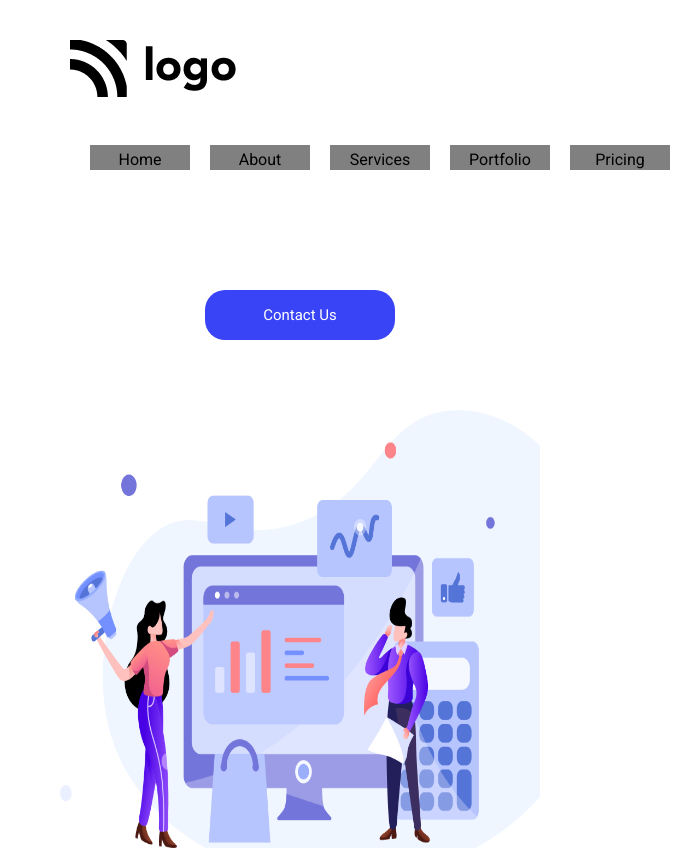
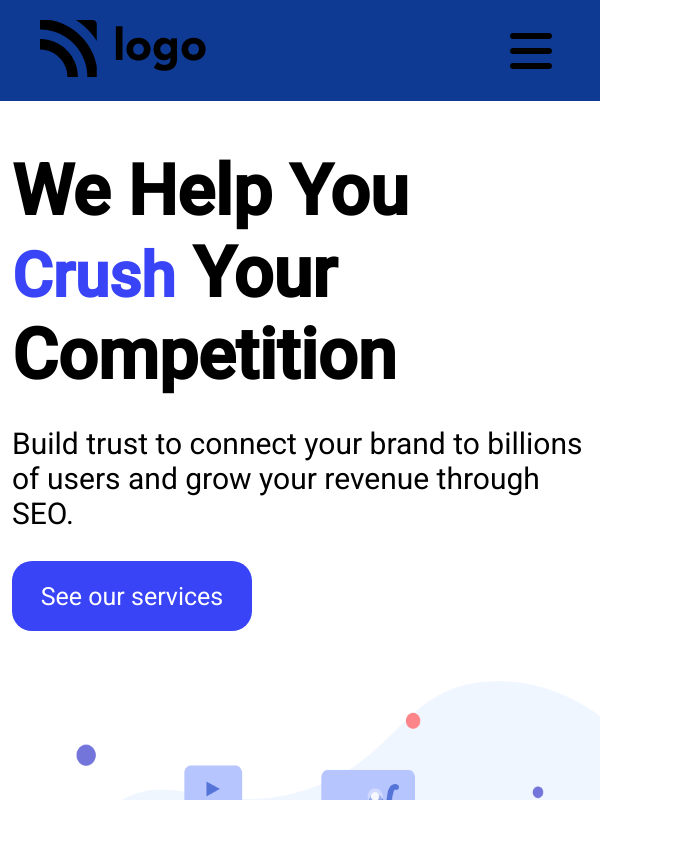
Before and after one commit to amarjeetk123/Fourth-project, a website: page index.html in a window 600 px wide. Shown: the top 848 px of the page, 680 px wide, since content can reach past the window. After the commit the page ends 800 px from the top, so only its background shows below. Drawn offline with Linux system fonts and the light colour scheme.

Commit message:
making responsive website by the help of media query

```diff
--- a/index.html
+++ b/index.html
@@ -13,6 +13,7 @@
       href="https://fonts.googleapis.com/css2?family=Poppins:wght@200;300;400;500;600;700;800&display=swap"
       rel="stylesheet"
     />
+    <script src="https://kit.fontawesome.com/694a00980e.js" crossorigin="anonymous"></script>
     <title>Document</title>
   </head>
   <body>
@@ -22,7 +23,11 @@
           <div>
             <img src="./assets/Logo.png" alt="brand-logo" />
           </div>
-          <div class="grow-list">
+          <input type="checkbox" name="" id="check" style="display:none ;" >
+          <label for="check" class="three-line">
+            <i class="fas fa-bars fa-3x"></i>
+          </label>
+
             <ul class="list">
               <li class="list-item">Home</li>
               <li class="list-item">About</li>
@@ -30,7 +35,7 @@
               <li class="list-item">Portfolio</li>
               <li class="list-item">Pricing</li>
             </ul>
-          </div>
+
           <div class="button-group">
             <button class="nav-button">Contact Us</button>
           </div>
--- a/style.css
+++ b/style.css
@@ -8,55 +8,85 @@
     font-family: Roboto;
     box-sizing: border-box;
 }
+:root{
+    --bgcolor:#0e3a93;
+}
 .container{
  height: 100vh;
  width: 100vw;
+ overflow-x: hidden;
 
 }
+
 .navbar-container{
-    height: 10%;
+    position: fixed;
+    top: 0;
+    padding: 20px 40px;
+    width: 100%;
+    margin: 0px auto;
     display: flex;
     align-items: center;
+    justify-content: space-between;
 }
-.navbar-container div img{
-    margin-top: 50px;
-    margin-left: 150px;
-}
-.grow-list .list{
+
+ .list{
     display: flex;
-    margin-left: 80px;
-    margin-top: 39px;
 }
 .list-item{
-    margin: 0px 25px;
+    margin: 0px 10px;
+    padding: 5px 20px;
+    font-size: 20px;
+    border-radius: 10px;
+    cursor: pointer;
 }
-.button-group{
-    margin-left: 400px;
+.list-item:hover{
+    background-color: #3944F7;
+    color: #fff;
+    transition: 0.9s;
 }
 
+
+
+
+.banner{
+    width: 100%;
+}
+.banner-container{
+
+    margin: 150px auto 0px;
+    display: flex;
+    justify-content: space-between;
+    align-items: center;
+}
 .banner-left{
-    width: 40%;
-    margin-top: 160px;
-    margin-left: 150px;
+ width: 50%;
+ margin-left: 80px;
 }
+
+
 .heading-text{
-    font-size: 50px;
-
+    font-size: 60px;
     font-weight: 600;
 }
 .heading-text span{
-    font-size: 52px;
+    font-size: 62px;
     color: #3944F7;
 }
 .banner-left p{
-    /* width: 300px; */
-    margin-top: 30px;
+    margin: 30px 0px;
+    font-size: 30px;
 }
+
+
+
+
+
+
+
 .nav-button {
-     margin-top: 70px;
      height: 50px;
-     width: 190px;
-     font-size: 15px;
+     width: 170px;
+     font-size: 20px;
      color: #ffffff;
      background-color: #3944F7 ;
      transition: 0.4s;
@@ -64,129 +94,113 @@
      border-radius: 20px;
 }
 .nav-button:hover{
+    transform: scale(1.1);
+    cursor: pointer;
+    box-shadow: 1px 1px 10px 1px #3944F7;
 
-    transform: scale(1.2);
-    cursor: pointer;
-
-}
-.img{
-    margin-left: 768px;
-    margin-top: -500px;
 }
 
 
-@media  screen  and (min-width:200px) and (max-width:567px){
-    body{
-        background-color: aquamarine;
+
+.three-line{
+    position: absolute;
+    left: 50%;
+    display: none;
 }
-    .navbar-container{
-        display: flex;
+
+@media screen and (max-width:1210px) {
+
+    .banner-container{
         flex-direction: column;
-        align-items: flex-start;
-    }
-    .navbar-container div img{
-        margin-left: 94px;
-    }
-    .list{
-       display: flex;
-       flex-direction: column;
-
-        margin-left: 0px;
-        margin: 10px auto;
-    }
-    .list-item{
-        /* background-color: antiquewhite; */
-        padding: 10px 20px;
-        font-size: 30px;
-        margin: 10px 0px;
-    }
-    .button-group {
-       margin: -20px auto 20px;
     }
     .banner-left{
-        width: 100%;
-        margin-left: 2px;
-        margin-top: 20px;
+        width: 70%;
+        margin: 0;
     }
     .heading-text{
-       margin-left:12vw;
-       margin: 10%;
+        font-size: 70px;
     }
-    .description{
-
-        font-size: 22px;
-        margin: 10px 40px 10px 12vw;
+    .heading-text .description{
+        font-size: 50px;
     }
-    .img{
+    .banner-left br{
         display: none;
     }
     .banner-left button{
-       margin: 10px 0px 20px 50px;
+
+    width: 240px;
+    height: 70px;
+    font-size: 25px;
+    }
+    .banner-container .img{
+        margin-top: 50px;
+        width: 100%;
+    }
+    .img img{
+        width: 100%;
+        height: 100%;
+    }
+
+
+
+    .list{
+        position: fixed;
+        flex-direction: column;
+         margin: 0px;
+        background-color:var(--bgcolor);
+        top: 12%;
+        left: -100%;
+        width: 100%;
+        height: 100%;
+
+    }
+    .three-line{
+
+        display: inline;
+    }
+    .list-item{
+        font-size: 50px;
+        margin: 10px auto;
+        padding: 8px 50px;
+        border-radius: 20px;
+    }
+    #check:checked ~ .list{
+        left: 0%;
+        transition: 0.5s ;
+    }
+    .navbar-container{
+        background-color: var(--bgcolor);
     }
 }
-@media  screen  and (min-width:567px) and (max-width:1280px){
-     .navbar-container{
-        width: 100%;
-        display: flex;
-        flex-direction: column;
-        align-items: flex-start;
+
+@media screen and (max-width:650px) {
+         .button-group .nav-button{
+            display: none;
          }
-     .navbar-container div img{
-        margin-left: 70px;
-        margin-top: 40px ;
-     }
-     .grow-list{
-        display: flex;
-        align-items: center;
-        justify-content: center;
-       margin: 50px auto;
-       margin-top: 5px;
-     }
-     .list-item{
-        text-align: center;
-        height: 25px ;
-        width: 100px;
-        background-color: #808080;
-        padding: 5px 10px;
-        margin: 0px 10px;
-     }
-     .list-item:hover{
-        cursor: pointer;
-        background-color: transparent;
-        border: 2px solid #000000;
-     }
-     .button-group{
-        margin: 0px auto;
+         .three-line{
+           left: 85%;
          }
 
          .banner-left{
-        height: auto;
-        width: 100%;
-        margin-left: 2px;
-      margin: -60px auto 10px;
+            width: 96%;
          }
          .heading-text{
-        margin-left:12vw;
-        margin: 10%;
-     }
-     .description{
-         font-size: 22px;
-       margin-left: 80px;
-     }
-     .banner-left .btn{
-        margin-left: 100px;
-     }
-   .banner-container{
-    display: flex;
-    flex-direction: column-reverse;
+            width: 100%;
          }
          .banner-container .img{
-    margin: 10px auto;
+            width: 100%;
          }
-   .banner-container .img img{
+         .img img{
             width: 100%;
-    padding: 10%;
+            height: 100%;
+         }
+
 }
 
 
+@media screen and (max-width:400px){
+    .heading-text{
+        width: 100%;
+        font-size: 50px;
     }
+}
```
Lines whose indentation alone changed are shown as unchanged.
